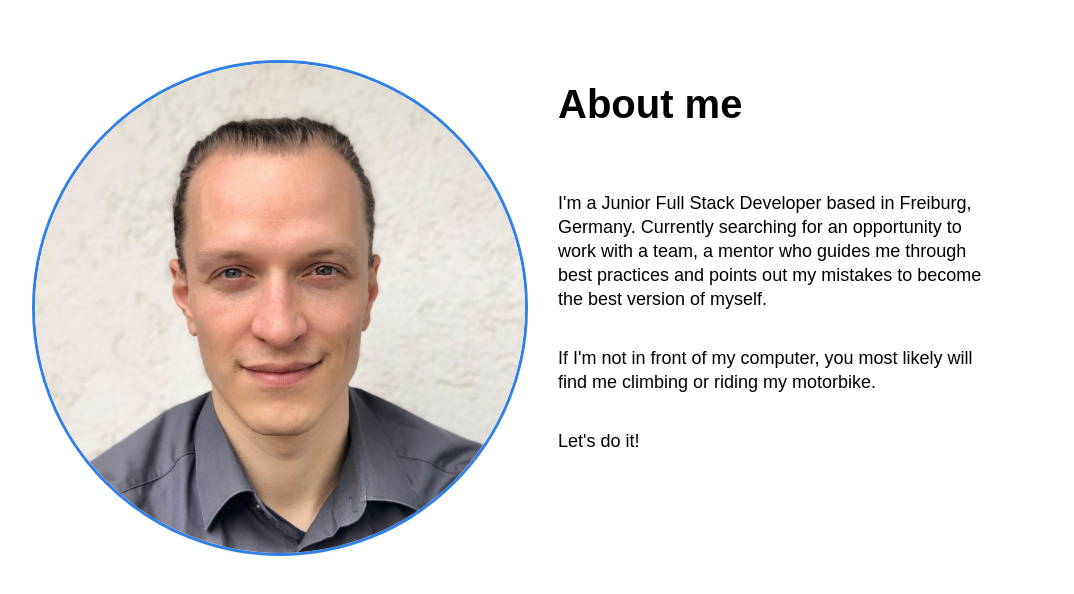
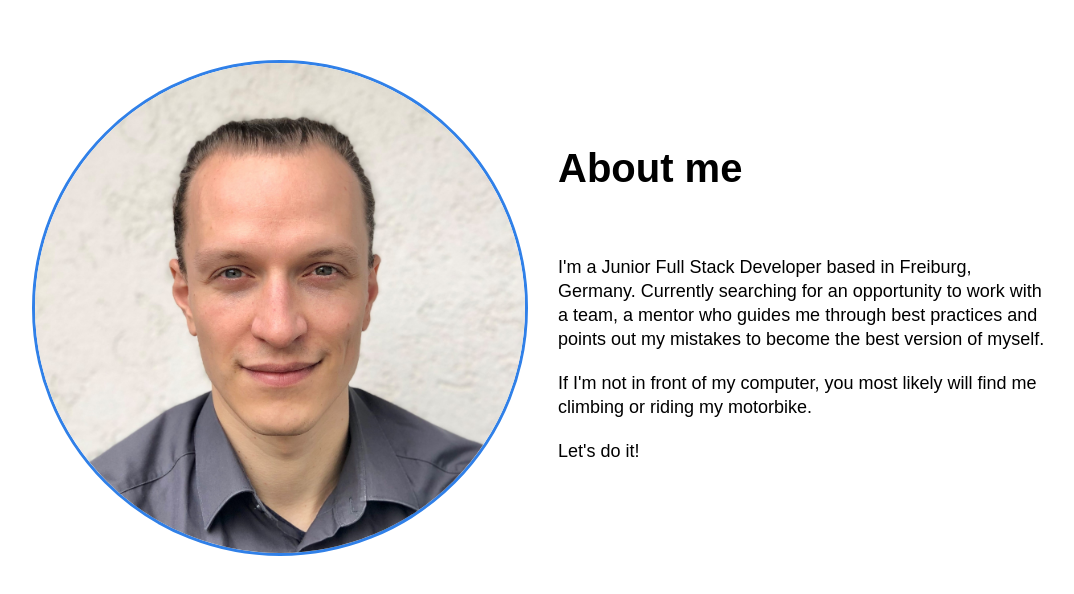
Before and after one commit to Alex-WD-22/alexandernerz, a React (Create React App) app: page / in a window 1280 px wide. Shown: the part 908-1502 px from the top of the page, without its empty margins (97-1171 px from the left). Built offline with nearby package versions, Linux system fonts and the light colour scheme; a web font is replaced by a local one.

Commit message:
fix style

```diff
--- a/src/components/About/InfoElements.js
+++ b/src/components/About/InfoElements.js
@@ -2,9 +2,6 @@ import styled from 'styled-components';
 
 export const InfoContainer = styled.div`
 
-  @media screen and  (max-width: 768px) {
-    padding: 100px 0;
-  }
 `;
 export const InfoWrapper = styled.div`
   display: grid;
@@ -40,20 +37,28 @@ export const Column2 = styled.div`
 export const TextWrapper = styled.div`
   max-width: 540px;
   padding-top: 0;
-  padding-bottom: 60px;
+  padding-bottom: px;
 `;
 export const TopLine = styled.p`
   font-size: 2.5rem;
   color: #000;
   margin-bottom: 64px;
   font-weight: bold;
+
+  @media screen and (max-width: 768px) {
+    text-align: center;
+  }
 `;
 export const Subtitle  = styled.p`
-  max-width: 440px;
-  margin-bottom: 35px;
+  max-width: auto;
+  margin-bottom: 20px;
   font-size: 18px;
   line-height: 24px;
   color: #000;
+
+  @media screen and (max-width: 768px) {
+    text-align: center;
+  }
 `;
 export const BtnWrap = styled.div`
   display:flex;
```
